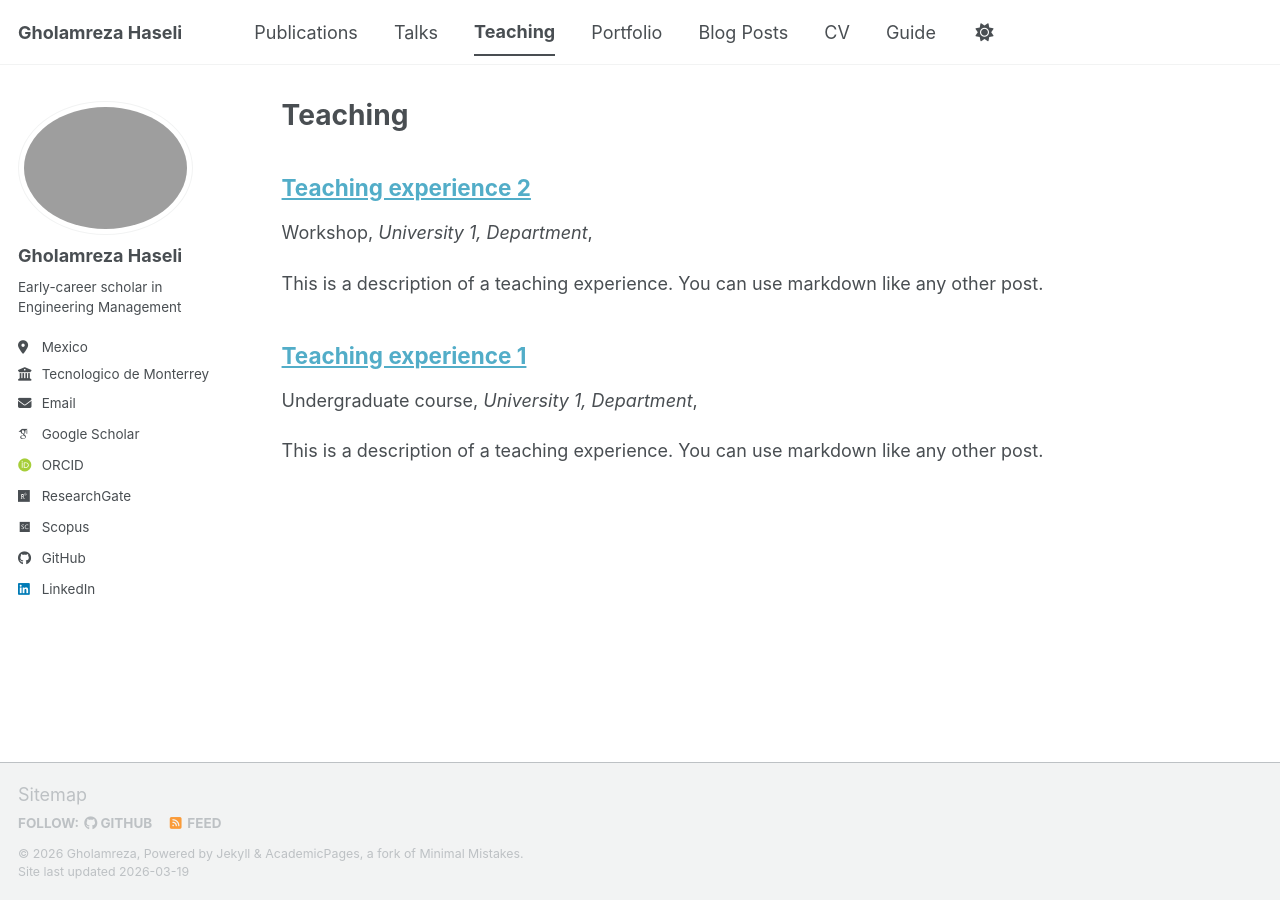
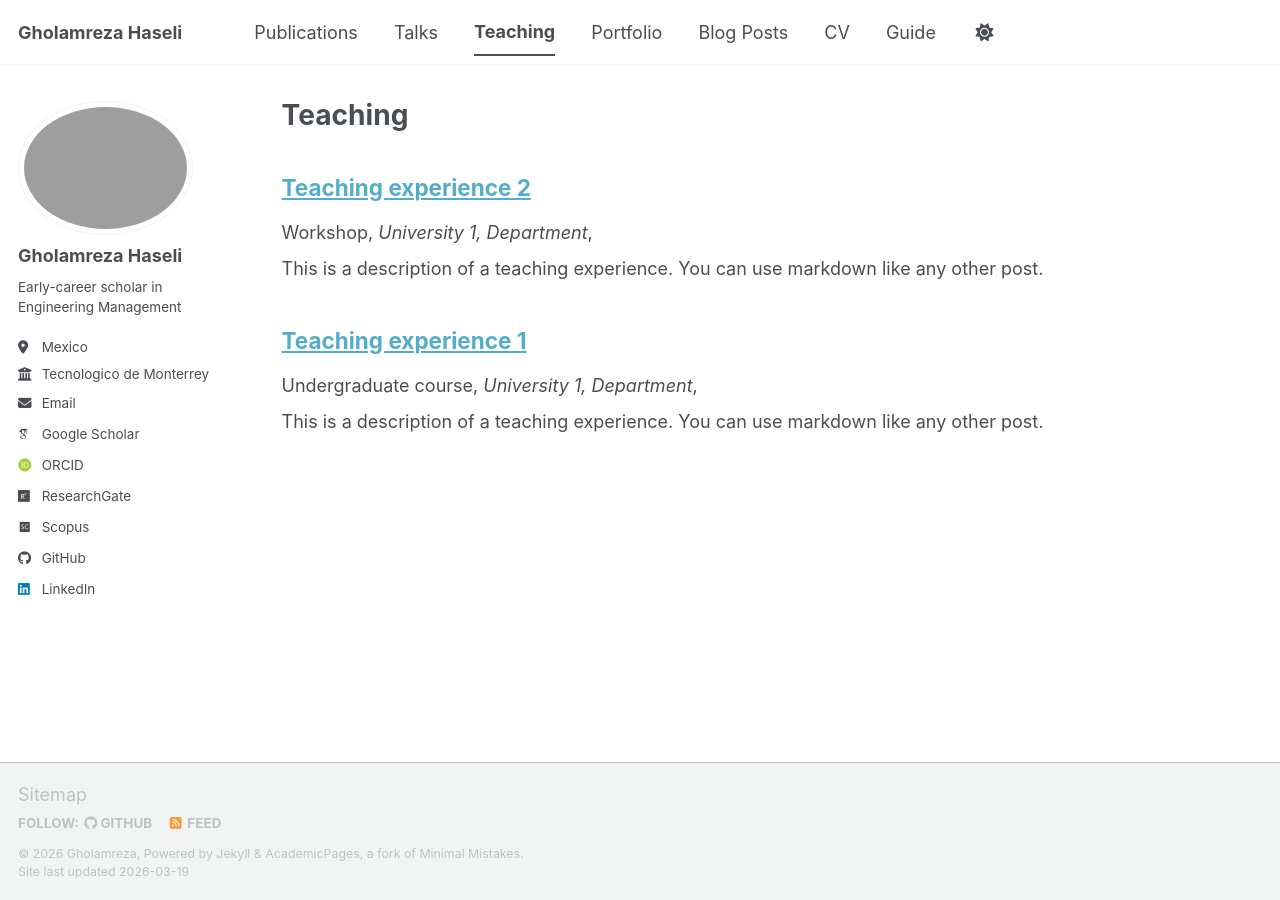
Before and after one commit to Gholamreza-Haseli/Gholamreza-Haseli.github.io, a Jekyll site: the page built from _pages/teaching.html, in a window 1280 px wide. Built offline with Jekyll 4.4.1, drawn with Linux system fonts in a browser that asks for light colours; some web fonts are replaced; a script bundle is joined from its source files by our own code; library files that are not in the unit come from our copies.

Commit message:
Update main.scss

```diff
--- a/assets/css/main.scss
+++ b/assets/css/main.scss
@@ -41,3 +41,30 @@
     "vendor/font-awesome/solid",
     "vendor/font-awesome/brands"
 ;
+/* کاهش فاصله بین اجزای هر مقاله در لیست پابلیکیشن‌ها */
+
+/* ۱. کم کردن فاصله زیر عنوان مقاله */
+.archive__item-title {
+  margin-bottom: 0.25em !important;
+  line-height: 1.2 !important;
+}
+
+/* ۲. کم کردن فاصله متن توضیحات (نویسندگان و ژورنال) */
+.archive__item-excerpt {
+  margin-top: 0 !important;
+  margin-bottom: 0.5em !important;
+  line-height: 1.4 !important;
+  font-size: 0.9em !important; /* کمی کوچکتر برای شیک‌تر شدن */
+}
+
+/* ۳. بالا کشیدن دکمه دانلود و حذف فاصله‌های اضافی اطراف آن */
+.archive__item-excerpt + p,
+.archive__item-excerpt + a,
+.btn--primary {
+  margin-top: 0 !important;
+}
+
+/* اگر دکمه داخل یک تگ p قرار دارد، فاصله آن تگ را حذف می‌کنیم */
+.archive__item p {
+  margin-bottom: 0.5em !important;
+}
```
